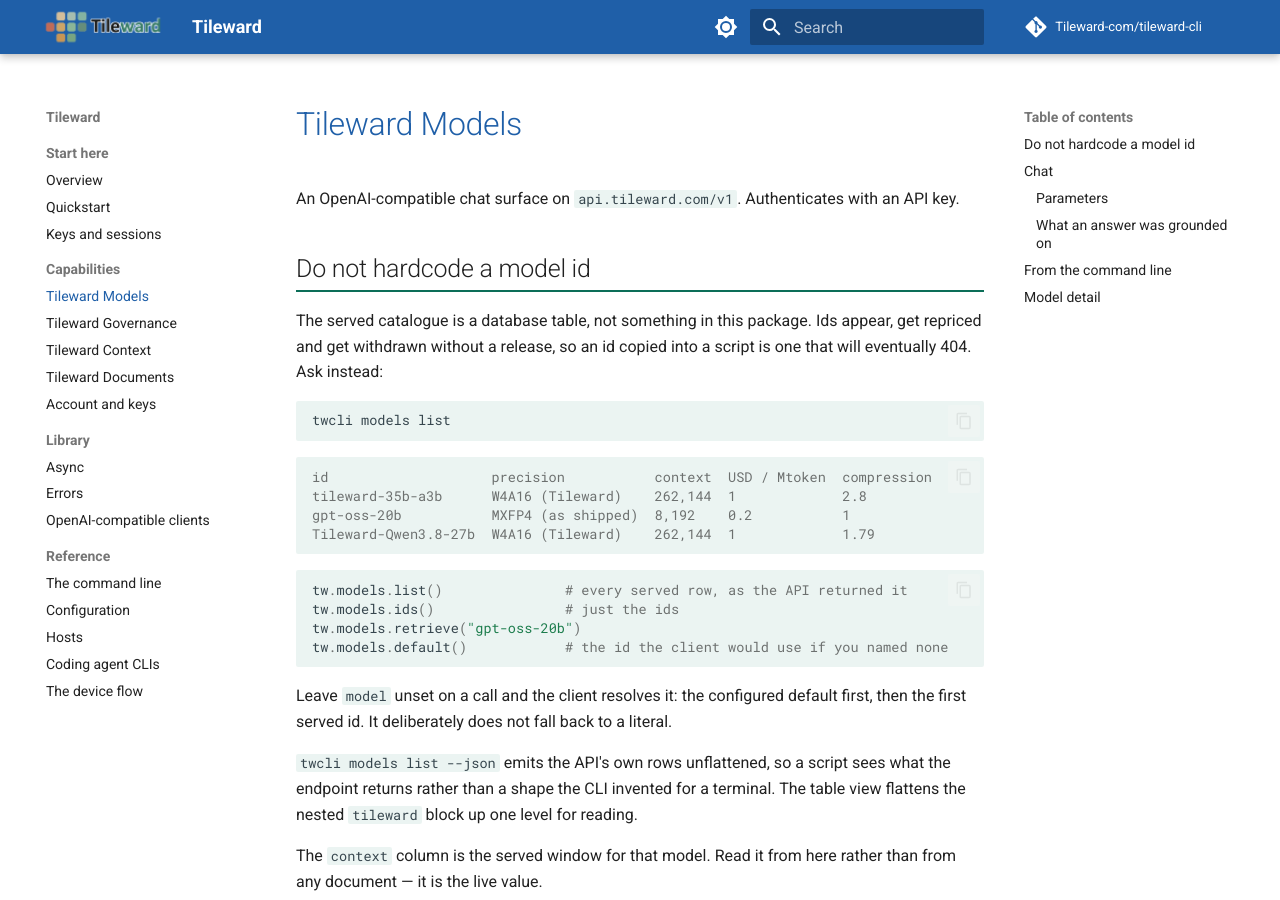
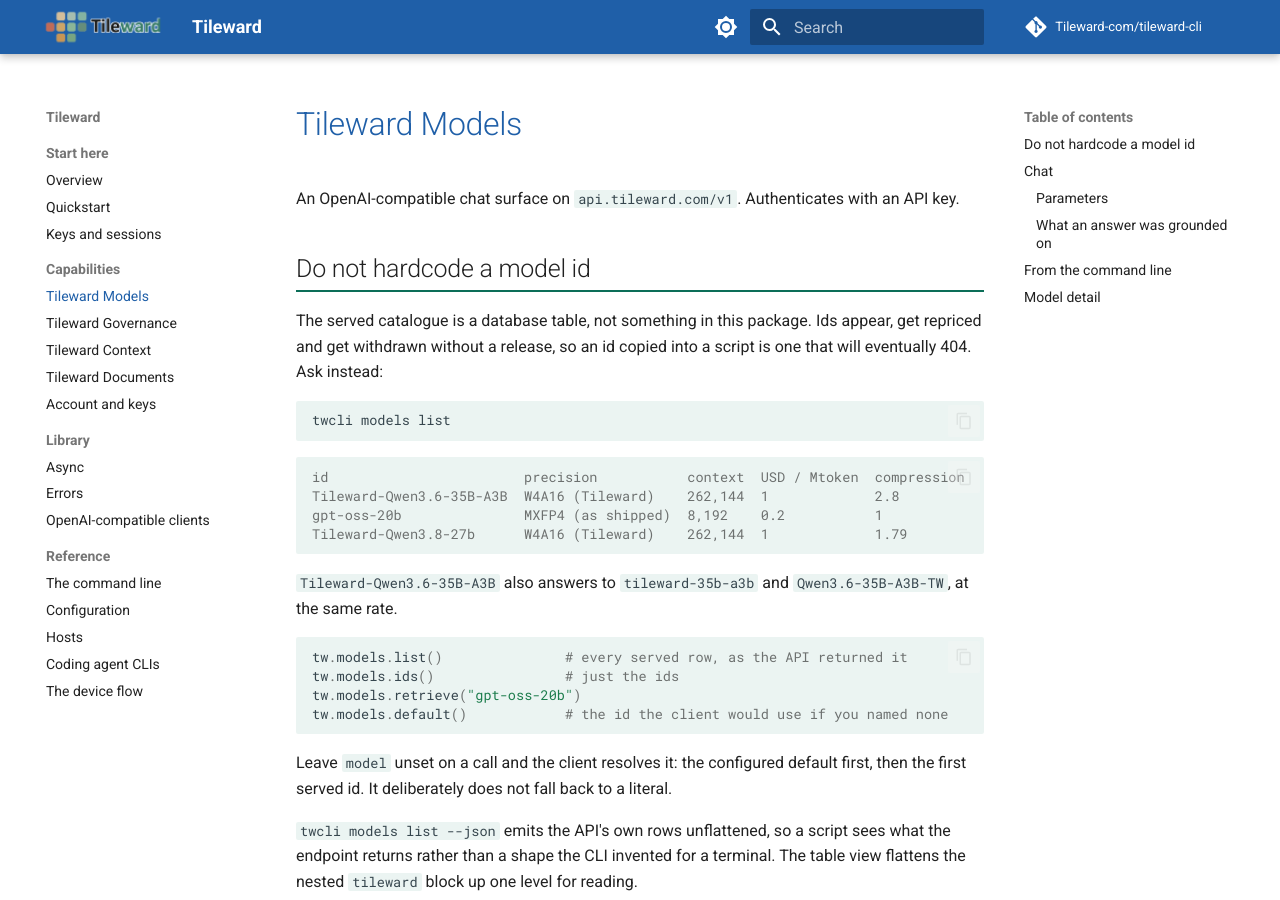
Before and after one commit to Tileward-com/tileward-cli, an MkDocs documentation site: the page built from docs/models.md, in a window 1280 px wide and 900 px high. Built offline with MkDocs 1.6.1 and Material for MkDocs 9.7.7, drawn with Linux system fonts in a browser that asks for light colours; comment, search, counter and statistics services are not loaded; some of the changed text lies outside the part shown.

Commit message:
Name Tileward-Qwen3.6-35B-A3B in the README and docs
Co-Authored-By: Claude Sonnet 5 <noreply@anthropic.com>

````diff
--- a/docs/models.md
+++ b/docs/models.md
@@ -13,11 +13,14 @@ twcli models list
 ```
 
 ```console
-id                    precision           context  USD / Mtoken  compression
-tileward-35b-a3b      W4A16 (Tileward)    262,144  1             2.8
-gpt-oss-20b           MXFP4 (as shipped)  8,192    0.2           1
-Tileward-Qwen3.8-27b  W4A16 (Tileward)    262,144  1             1.79
+id                        precision           context  USD / Mtoken  compression
+Tileward-Qwen3.6-35B-A3B  W4A16 (Tileward)    262,144  1             2.8
+gpt-oss-20b               MXFP4 (as shipped)  8,192    0.2           1
+Tileward-Qwen3.8-27b      W4A16 (Tileward)    262,144  1             1.79
 ```
+
+`Tileward-Qwen3.6-35B-A3B` also answers to `tileward-35b-a3b` and `Qwen3.6-35B-A3B-TW`, at the
+same rate.
 
 ```python
 tw.models.list()               # every served row, as the API returned it
@@ -124,7 +127,7 @@ Context.
 ## Model detail
 
 ```bash
-twcli models show tileward-35b-a3b
+twcli models show Tileward-Qwen3.6-35B-A3B
 ```
 
 Everything the API reports about one model: precision, served context window, rate, compression
````
Also changed, not shown: README.md (+7 -4 lines), docs/launch.md (+7 -7 lines), docs/openai.md (+1 -1 lines).
